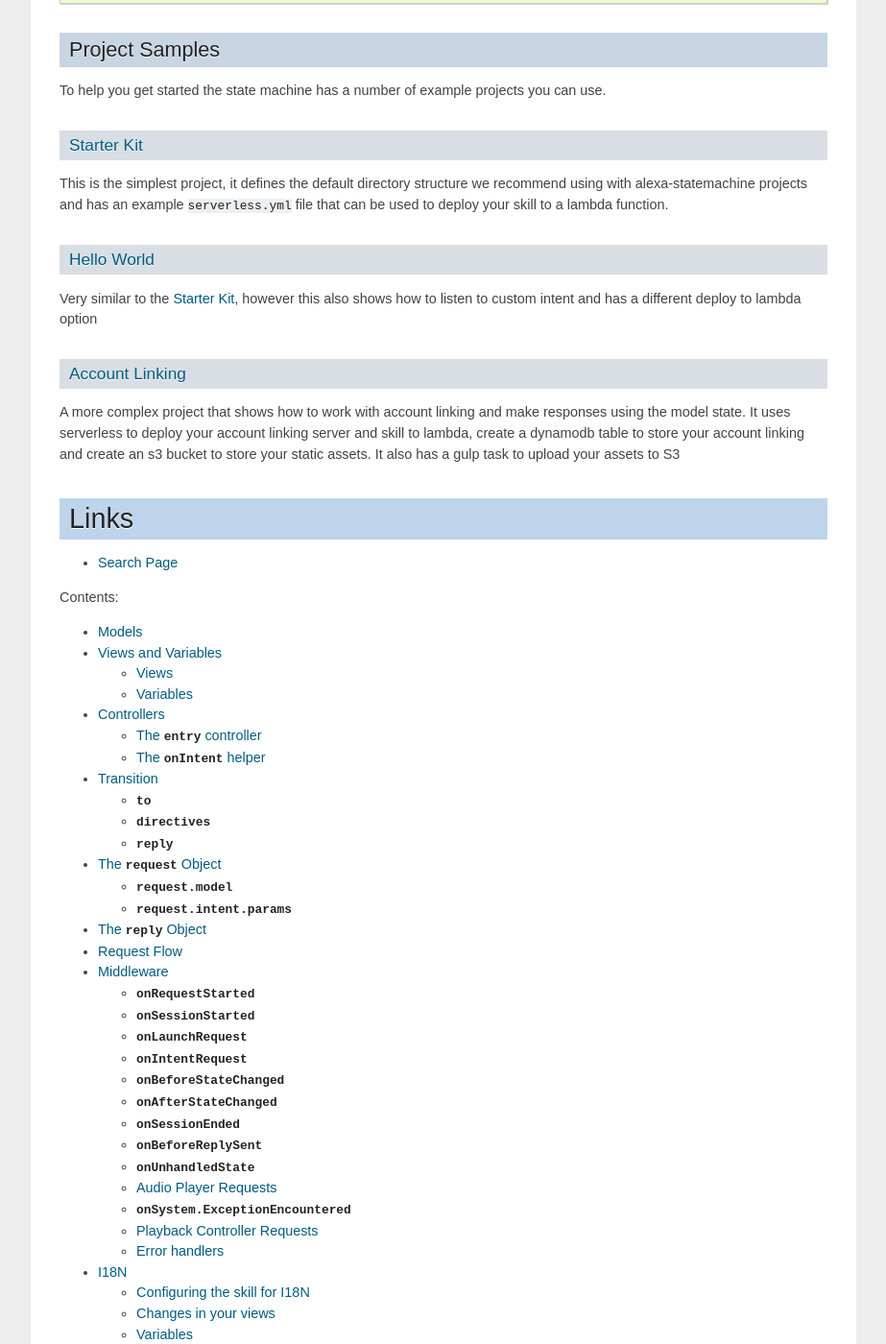
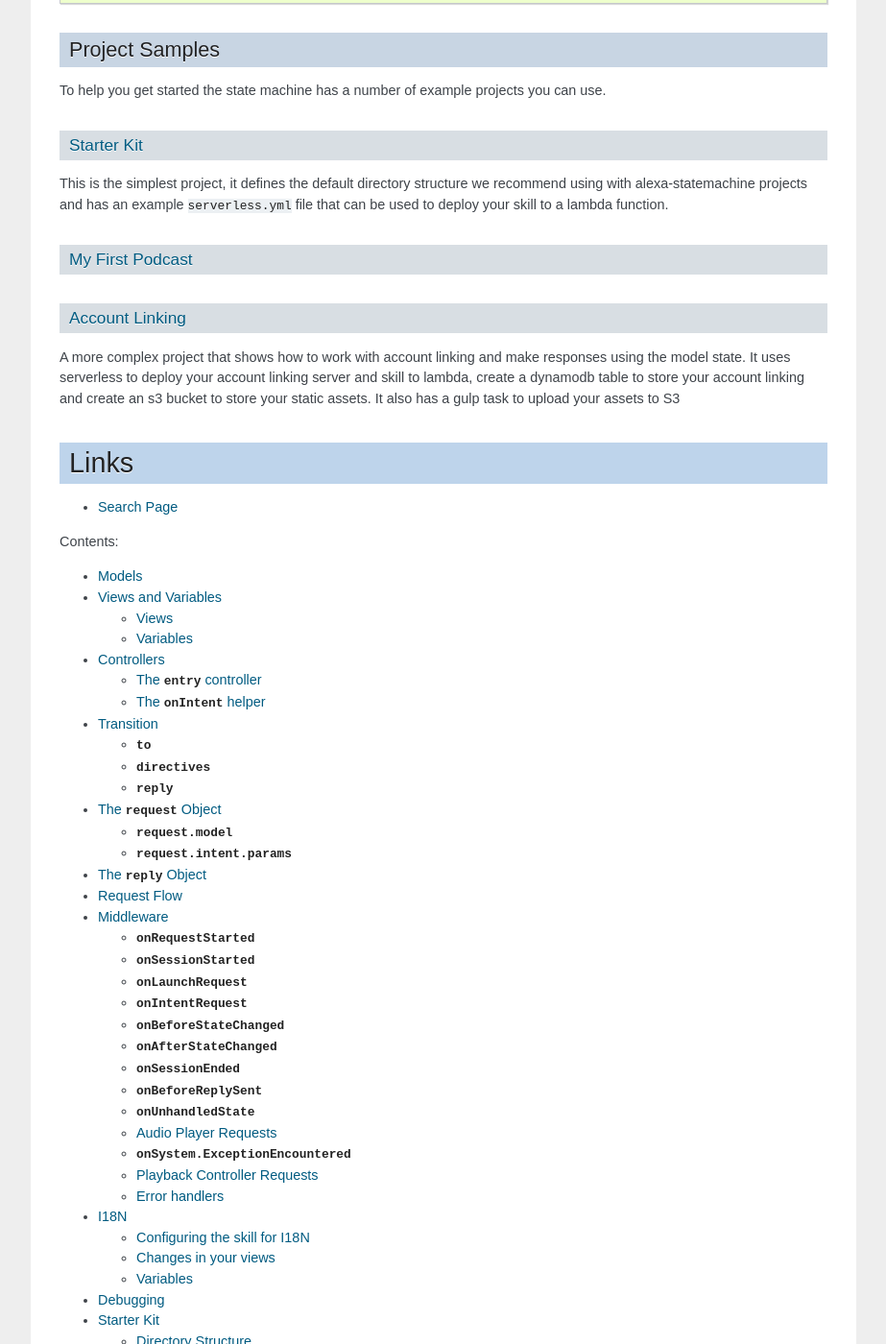
Before and after one commit to VoxaAI/voxa, a Sphinx documentation site: the page built from docs/index.rst, in a window 1280 px wide and 1400 px high, scrolled down 1012 px. Shown: the whole window at 96% size, without its empty margins (198-1121 px from the left). Built offline with Sphinx 7.4.7, drawn with Linux system fonts in a browser that asks for light colours; some of the changed text lies outside the part shown.

Commit message:
Starting the my first podcast documentation

```diff
--- a/docs/hello-world.rst
+++ /dev/null
@@ -1,4 +0,0 @@
-.. _hello-world:
-
-Hello World
-===========
--- a/docs/index.rst
+++ b/docs/index.rst
@@ -71,10 +71,9 @@ To help you get started the state machine has a number of example projects you c
 
 This is the simplest project, it defines the default directory structure we recommend using with alexa-statemachine projects and has an example ``serverless.yml`` file that can be used to deploy your skill to a lambda function.
 
-:ref:`Hello World <hello-world>`
+:ref:`My First Podcast <my-first-Podcast>`
 ^^^^^^^^^^^^^^^^^^^^^^^^^^^^^^^^^
 
-Very similar to the :ref:`starter-kit`, however this also shows how to listen to custom intent and has a different deploy to lambda option
 
 :ref:`Account Linking <account-linking>`
 ^^^^^^^^^^^^^^^^^^^^^^^^^^^^^^^^^^^^^^^^
@@ -101,6 +100,6 @@ Links
   i18n
   debugging
   starter-kit
-  hello-world
+  my-first-podcast
   account-linking
   api
--- /dev/null
+++ b/docs/my-first-podcast.rst
@@ -0,0 +1,4 @@
+.. _my-first-podcast:
+
+My First Podcast
+================
```
